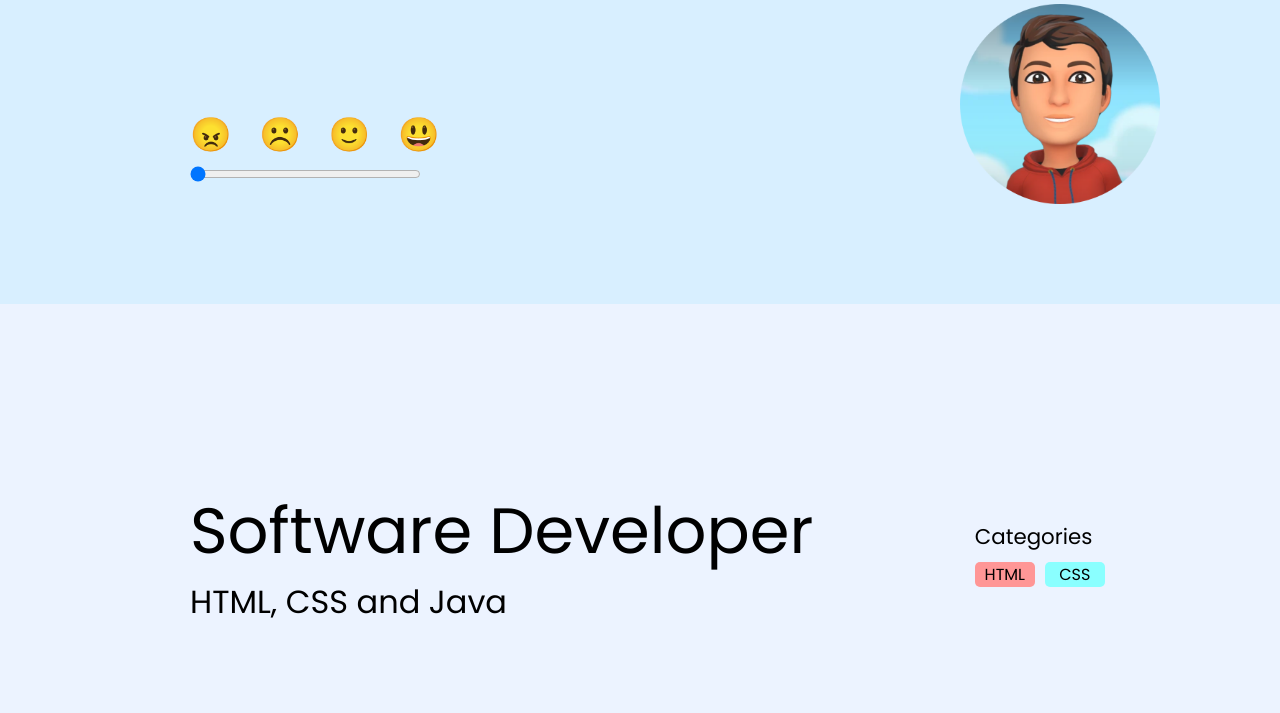
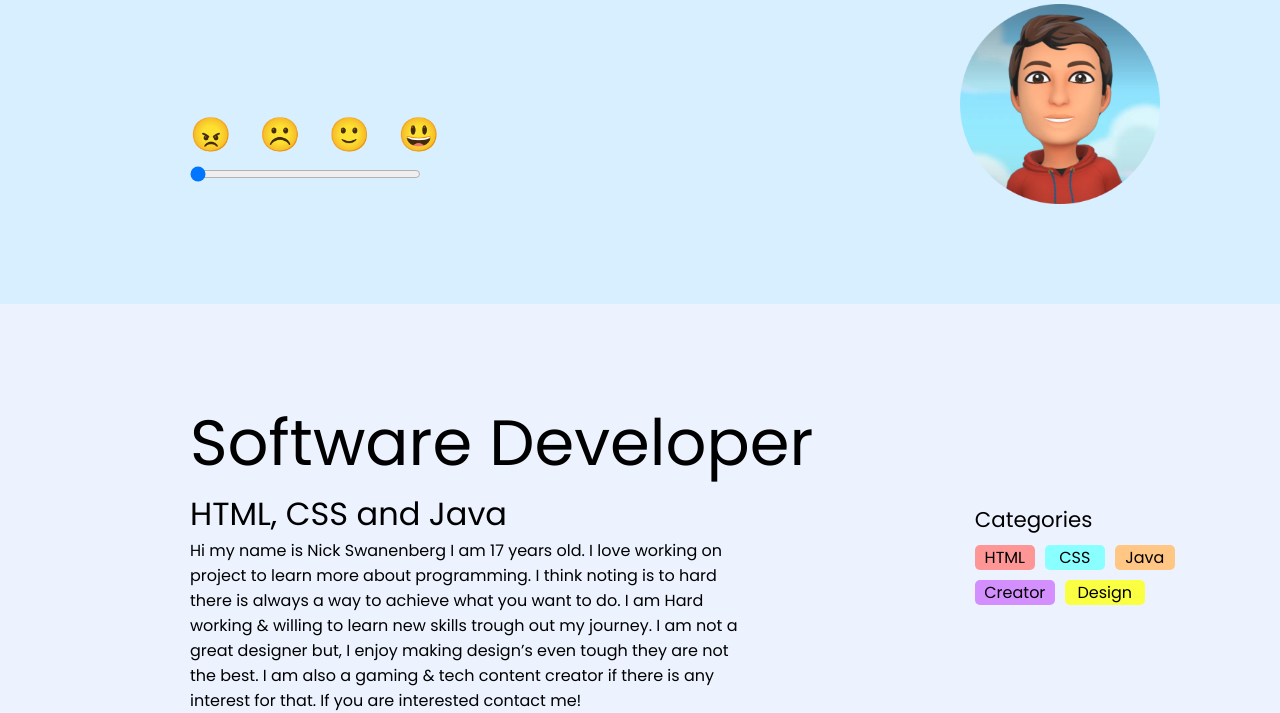
Before and after one commit to knlcker/knlcker.github.io, a plain HTML site: page index.html in a window 1280 px wide. Shown: the part 96-809 px from the top of the page. Drawn offline with Linux system fonts and the light colour scheme.

Commit message:
Update index.html

```diff
--- a/index.html
+++ b/index.html
@@ -61,7 +61,7 @@
             <p class="about-tekst2">HTML, CSS and Java</p>
             <p id="about-text1" class="about-text1 show">Hi my name is Nick Swanenberg I am 17 years old. Hard working & willing to learn new skills.</p>
             <p id="about-text2" class="about-text2 show">Hi my name is Nick Swanenberg I am 17 years old. I love working on project to learn more about programming. I think noting is to hard there is always a way to achieve what you want. I am Hard working & willing to learn new skills trough out my journey.</p>
-            <p id="about-text3" class="about-text3 show">Hi my name is Nick Swanenberg I am 17 years old. I love working on project to learn more about programming. I think noting is to hard there is always a way to achieve what you want to do. I am Hard working & willing to learn new skills trough out my journey. I am not a great designer but, I enjoy making design’s even tough they are not the best. I am also a gaming & tech content creator if there is any interest for that. If you are interested contact me! </p>
+            <p id="about-text3" class="about-text3 show2">Hi my name is Nick Swanenberg I am 17 years old. I love working on project to learn more about programming. I think noting is to hard there is always a way to achieve what you want to do. I am Hard working & willing to learn new skills trough out my journey. I am not a great designer but, I enjoy making design’s even tough they are not the best. I am also a gaming & tech content creator if there is any interest for that. If you are interested contact me! </p>
         </div>
         <div class="about-right">
             <div class="tags-tekst">
@@ -70,9 +70,9 @@
             <div class="tags-container">
                 <div id="tags-HTML" class="tags color-light-red show2">HTML</div>
                 <div id="tags-CSS" class="tags color-light-blue show2">CSS</div>
-                <div id="tags-Java" class="tags color-light-orange show">Java</div>
-                <div id="tags-Creator" class="tags color-light-purple bigger-tag show">Creator</div>
-                <div id="tags-Design" class="tags color-yellow bigger-tag show">Design</div>
+                <div id="tags-Java" class="tags color-light-orange show2">Java</div>
+                <div id="tags-Creator" class="tags color-light-purple bigger-tag show2">Creator</div>
+                <div id="tags-Design" class="tags color-yellow bigger-tag show2">Design</div>
             </div>
         </div>
     </div>
```
